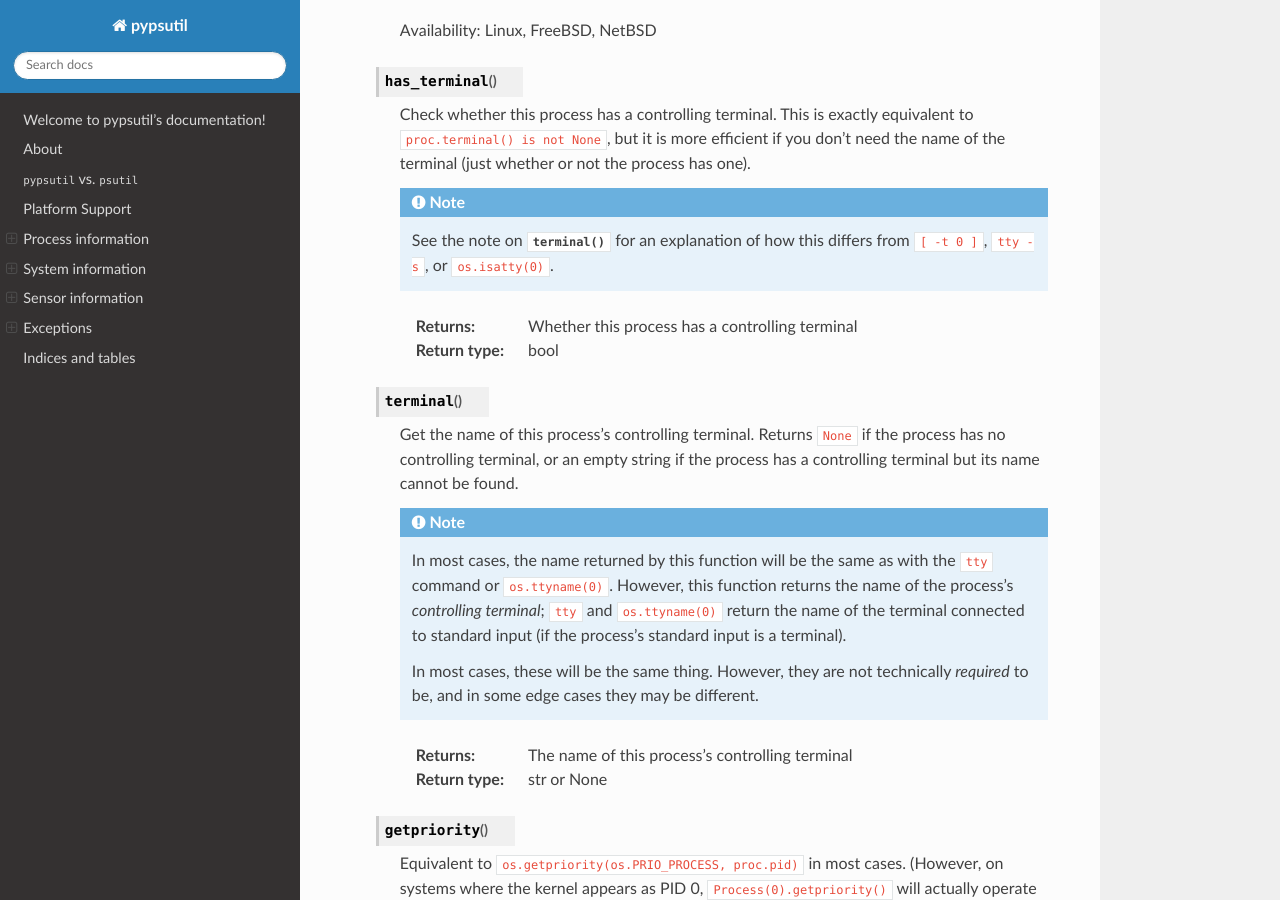
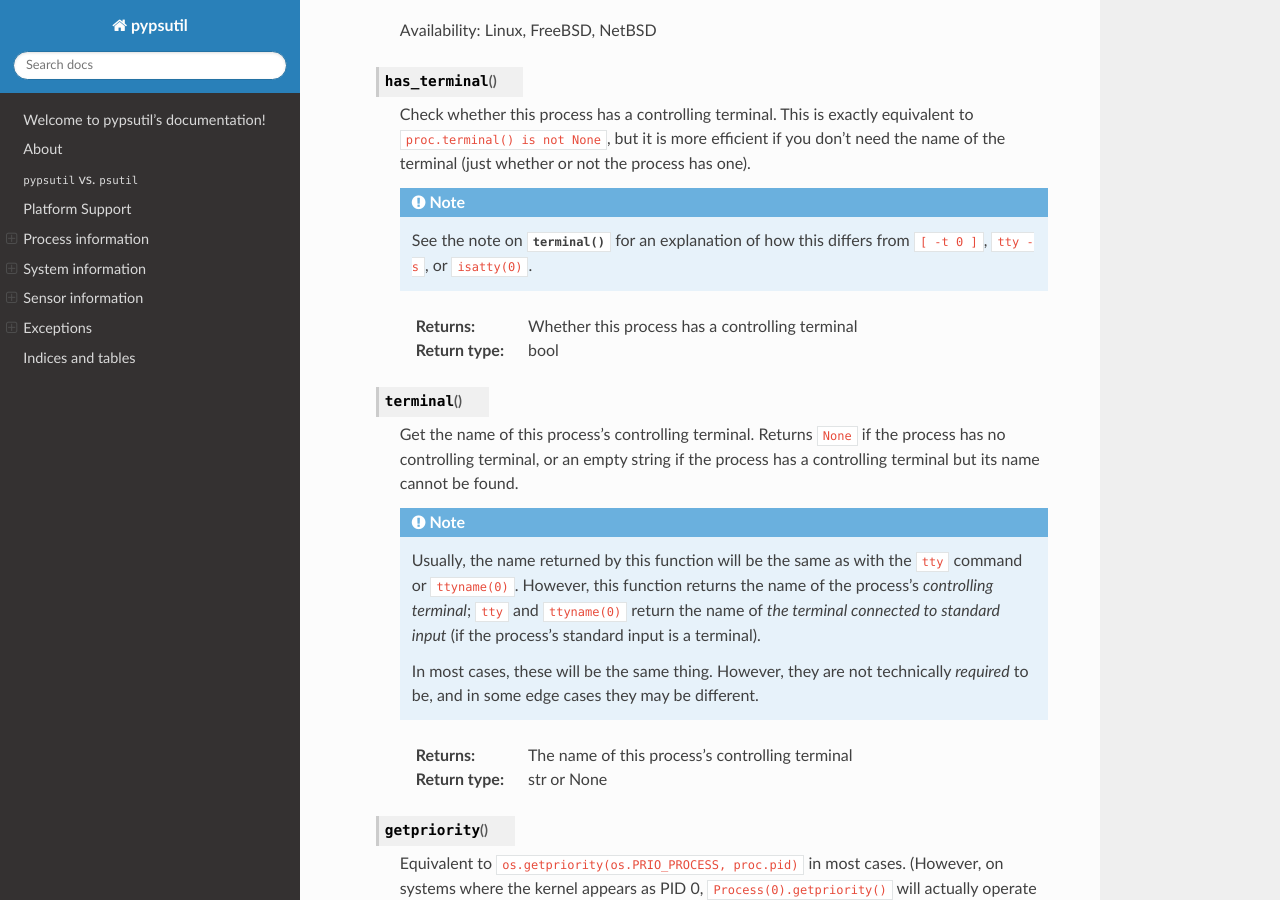
Before and after one commit to cptpcrd/pypsutil, a Sphinx documentation site: the page built from docs/index.rst, in a window 1280 px wide and 900 px high, scrolled down 8872 px. Built offline with Sphinx 7.4.7 and the Read the Docs theme 2.0.0, drawn with Linux system fonts in a browser that asks for light colours.

```diff
--- a/docs/index.rst
+++ b/docs/index.rst
@@ -418,7 +418,7 @@ Process information
 
       .. note::
           See the note on :py:meth:`terminal()` for an explanation of how this differs from
-          ``[ -t 0 ]``, ``tty -s``, or ``os.isatty(0)``.
+          ``[ -t 0 ]``, ``tty -s``, or ``isatty(0)``.
 
       :return: Whether this process has a controlling terminal
       :rtype: bool
@@ -430,10 +430,10 @@ Process information
       cannot be found.
 
       .. note::
-          In most cases, the name returned by this function will be the same as with the ``tty``
-          command or ``os.ttyname(0)``. However, this function returns the name of the process's
-          *controlling terminal*; ``tty`` and ``os.ttyname(0)`` return the name of the terminal
-          connected to standard input (if the process's standard input is a terminal).
+          Usually, the name returned by this function will be the same as with the ``tty`` command
+          or ``ttyname(0)``. However, this function returns the name of the process's *controlling
+          terminal*; ``tty`` and ``ttyname(0)`` return the name of *the terminal connected to standard
+          input* (if the process's standard input is a terminal).
 
           In most cases, these will be the same thing. However, they are not technically *required*
           to be, and in some edge cases they may be different.
```
